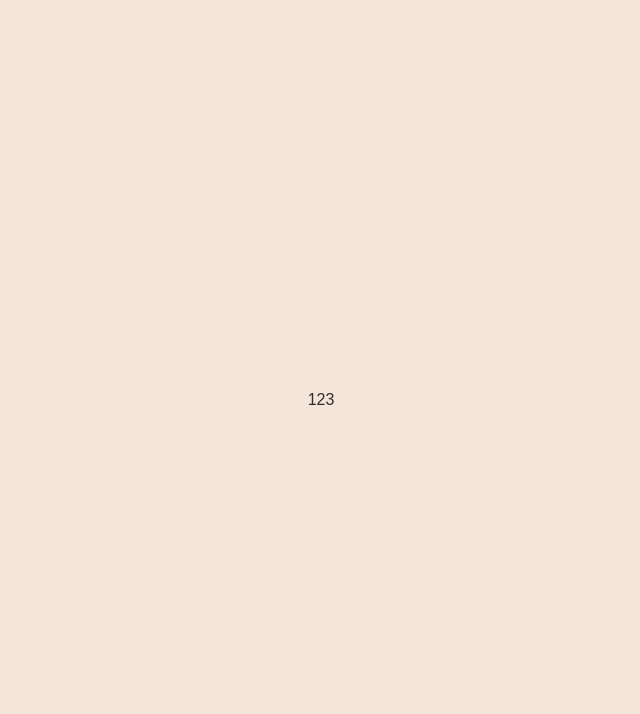
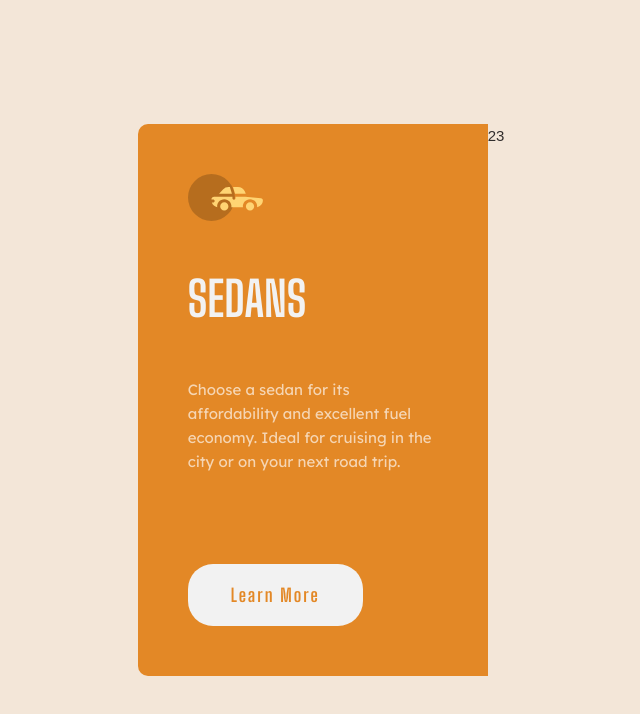
Before and after one commit to enrightc/3-column-preview-card-challenge, a plain HTML site: page index.html in a window 1280 px wide. Shown: the whole page, without its empty margins (319-959 px from the left). Drawn offline with Linux system fonts and the light colour scheme.

Commit message:
styled sedan div

```diff
--- a/assets/css/style.css
+++ b/assets/css/style.css
@@ -1,3 +1,5 @@
+@import url('https://fonts.googleapis.com/css2?family=Big+Shoulders+Display:wght@700&family=Lexend+Deca&display=swap');
+
 * {
     margin: 0;
     padding: 0;
@@ -6,7 +8,7 @@
 
   body {
     font-family: Arial, sans-serif;
-    font-size: 16px;
+    font-size: 15px;
     line-height: 1.6;
     background-color: hsl(30, 54%, 90%);
     min-height: 100vh;
@@ -17,6 +19,59 @@
     color: hsl(24, 5%, 18%);
 }
 
+p {
+    color: hsla(0, 0%, 100%, 0.65);
+    font-family: "Lexend Deca", sans-serif;
+  font-optical-sizing: auto;
+  font-weight: 400;
+  font-style: normal;
+}
+
+h3 {
+    color: hsl(0, 0%, 95%);
+    font-family: "Big Shoulders Display", sans-serif;
+  font-optical-sizing: auto;
+  font-weight: 700;
+  font-style: normal;
+  font-size: 48px;
+
+}
+
 .flex-container {
     display:flex;
 }
+
+.sedans {
+    display:flex;
+    flex-direction: column;
+    gap: 40px;
+    background-color: hsl(31, 77%, 52%);
+    max-width: 350px;
+    border-radius: 10px 0 0 10px;
+    padding: 50px;
+}
+
+.sedan-logo {
+    width: 75px;
+    height: 47px;
+}
+
+button {
+    margin-top: 50px;
+    background-color: hsl(0, 0%, 95%);
+    border: none;
+    border-radius: 25px;
+    font-size: 16px;
+    padding: 20px 10px;
+    width: 175px;
+    font-family: "Big Shoulders Display", sans-serif;
+  font-optical-sizing: auto;
+  font-weight: 700;
+  font-style: normal;
+  font-size: 18px;
+  letter-spacing: 2px;
+}
+
+.button-sedans {
+    color: hsl(31, 77%, 52%);
+}
--- a/index.html
+++ b/index.html
@@ -8,7 +8,12 @@
 </head>
 <body>
     <main class='flex-container'>
-        <div>1</div>
+        <div class="sedans">
+            <img class="sedan-logo" src="assets/images/icon-sedans.svg">
+            <h3>SEDANS</h3>
+            <p>Choose a sedan for its affordability and excellent fuel economy. Ideal for cruising in the city or on your next road trip.</p>
+            <button class="button-sedans">Learn More</button>
+        </div>
         <div>2</div>
         <div>3</div>
     </main>
```
Also changed, not shown: assets/images/icon-sedans.svg (added).
